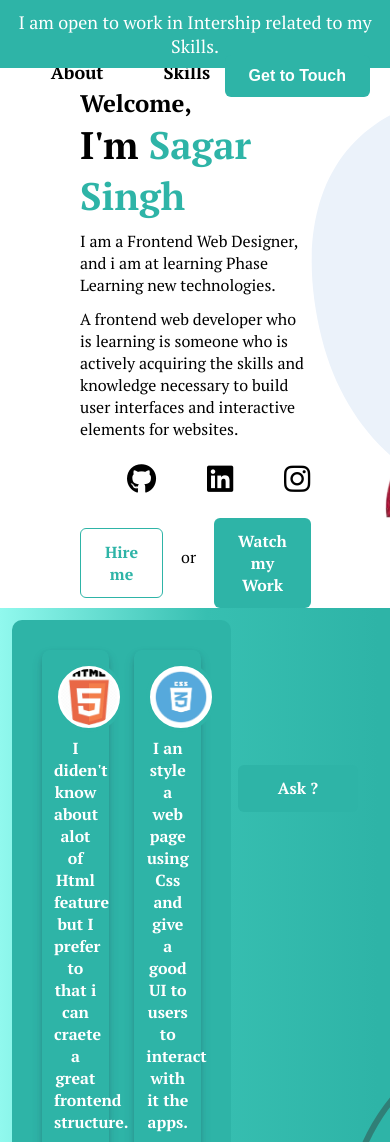
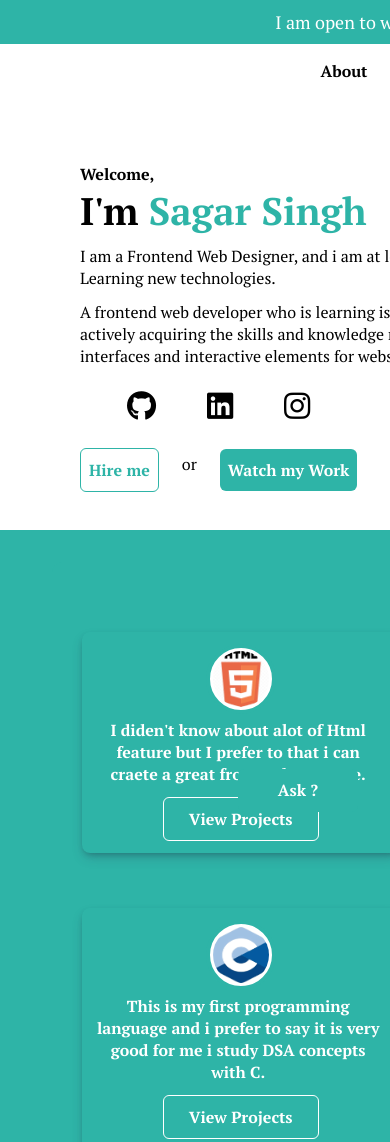
Before and after one commit to Vishal987472/Portfolio, a plain HTML site: page index.html in a window 390 px wide. Shown: the top 1142 px of the page. Drawn offline with Linux system fonts and the light colour scheme; some icons are missing; a web font is replaced by a local one.

Commit message:
style.css
Added code of media queries to make page responsive...

```diff
--- a/style.css
+++ b/style.css
@@ -37,7 +37,7 @@ ul {
 
 
 /* Utilities */
-.clr{
+.clr {
     color: var(--primary-text-color);
 }
 
@@ -108,6 +108,7 @@ ul {
 /* Top banner */
 
 .top-banner {
+    z-index: 1;
     width: 100%;
     position: fixed;
     color: white;
@@ -123,6 +124,7 @@ ul {
 }
 
 /* Navigation */
+
 .main-nav {
     padding-top: 60px;
 }
@@ -143,12 +145,7 @@ ul {
 
 .nav-container {
     justify-content: center;
-    flex-direction: row;
 }
-
-/* .nav-li .active {
-    color: var(--primary-text-color);
-} */
 
 .nav-li {
     gap: 60px;
@@ -158,8 +155,7 @@ ul {
 
 .nav-btn {
     position: absolute;
-    top: 50px;
-    right: 20px;
+    right: 40px;
 }
 
 /* Dropdown Button */
@@ -219,7 +215,6 @@ ul {
     top: 50%;
     left: 50%;
 }
-
 
 
 
@@ -292,7 +287,7 @@ ul {
 }
 
 .sec2-skill-container {
-    justify-content: space-between;
+    justify-content: center;
     gap: 80px;
     max-width: 1400px;
 }
@@ -494,6 +489,7 @@ ul {
     background-color: var(--primary-darker);
 
 }
+
 .sec2-skillset p {
     font-weight: bolder;
     color: white;
@@ -548,6 +544,10 @@ ul {
 }
 
 .sec3-projects .pro:hover {
+    background-color: white;
+    transform: scale(1.1);
+    /* transform: rotate(10deg); */
+    /* z-index: 2; */
     /* background: rgb(237, 235, 235); */
     box-shadow: rgba(0, 0, 0, 0.25) 0px 25px 50px -12px;
 }
@@ -602,7 +602,6 @@ ul {
 
 .about-head h3 {
     font-family: "Indie Flower" !important;
-    position: relative;
     left: 30%;
     margin-bottom: 20px;
     font-weight: 600;
@@ -665,9 +664,14 @@ ul {
 
 
 .sec4-image {
+    /* transition: .5s; */
     justify-content: center;
     gap: 60px;
 }
+
+/* .sec4-image:hover>:not(:hover){
+    opacity: .1;
+} */
 
 .sec4-image a img {
     /* box-shadow: var(--box-shadow); */
@@ -828,3 +832,171 @@ i:hover {
     padding-top: 12px;
     padding-left: 39px;
 }
+
+
+
+@media (max-width: 630px) {
+
+    * {
+        font-size: medium;
+        /* background-color: wheat; */
+    }
+
+
+    /* Utilities edit */
+
+    .primary-button {
+        padding: 10px 8px;
+    }
+
+    .secondary-button {
+        padding: 10px 8px;
+    }
+
+    /* TOp banner */
+    .top-banner{
+        width: 956px;
+    }
+
+    /* Navigation  */
+
+    .main-nav {
+        padding-top: 60px;
+        width: 956px;
+        margin-bottom: 40px;
+    }
+
+    .nav-container {
+        justify-content: center;
+        position: relative;
+    }
+
+    .nav-li li {
+        margin-left: 30px;
+        padding-right:5px;
+    }
+
+    .nav-btn {
+        position: absolute;
+        right: 60px;
+    }
+
+    /* Section 1 */
+
+    .sec-1-container {
+        width: 880px;
+        /* border: 2px solid red; */
+    }
+
+    .about-img {
+        background-size: 300px;
+        background-position: 43px 5px;
+    }
+
+    .head-2 span {
+        font-size: 2.4rem;
+        margin-bottom: 9px;
+    }
+
+
+    .about-img img {
+        width: 400px;
+        height: 400px;
+    }
+
+    .about-me a i {
+        font-size: 30px;
+    }
+
+    .sec1-btn {
+        padding-top: 15px;
+    }
+
+    .sec1-btn a,
+    p {
+        margin-right: 5px;
+    }
+
+    /* Section 2 */
+    .sec2-skills {
+        padding: 0;
+        width: 959px;
+        /* border: 3px solid black; */
+    }
+
+    /*inner circle*/
+    /* .sec2-circle-container {
+        display: none;
+    } */
+
+    /*outer circle*/
+    /* .sec2-circles {
+        display: none;
+    } */
+    .circle{
+        display: none;
+    }
+
+
+    /* Left skill section 2 */
+
+    .sec2-skills {
+        background: none;
+    }
+
+    .sec2-skill-container {
+        gap: 0px;
+        background: var(--primary-text-color);
+        padding-top: 20px;
+    }
+
+    .sec2-container-content {
+        width: 856px;
+        flex-direction: row;
+        /* justify-content: center; */
+    }
+
+    .sec2-skillset {
+        width: 40%;
+        margin-top: 40px;
+    }
+
+    /* Section 3 projects */
+
+    .sec3-projects {
+        width: 956px;
+        padding: var(--padding-inline-section);
+    }
+
+    /* About me section-4 */
+
+    .sec4-about-me{
+        width: 958px;
+    }
+    .about-me-container{
+
+    }
+    .first-container{
+        flex-direction: column;
+    }
+    .sec4-about-img img{
+        width: 850px !important;
+        height: 850px !important;
+    }
+    .about-head h1{
+        text-align: center;
+    }
+    .about-head h3{
+        left: 40%;
+    }
+    /* Contact section-5 */
+
+    .sec5-contact{
+        min-width: 958px;
+        padding-bottom: 30px;
+    }
+    .footer{
+        width: 957px;
+    }
+
+}
```
